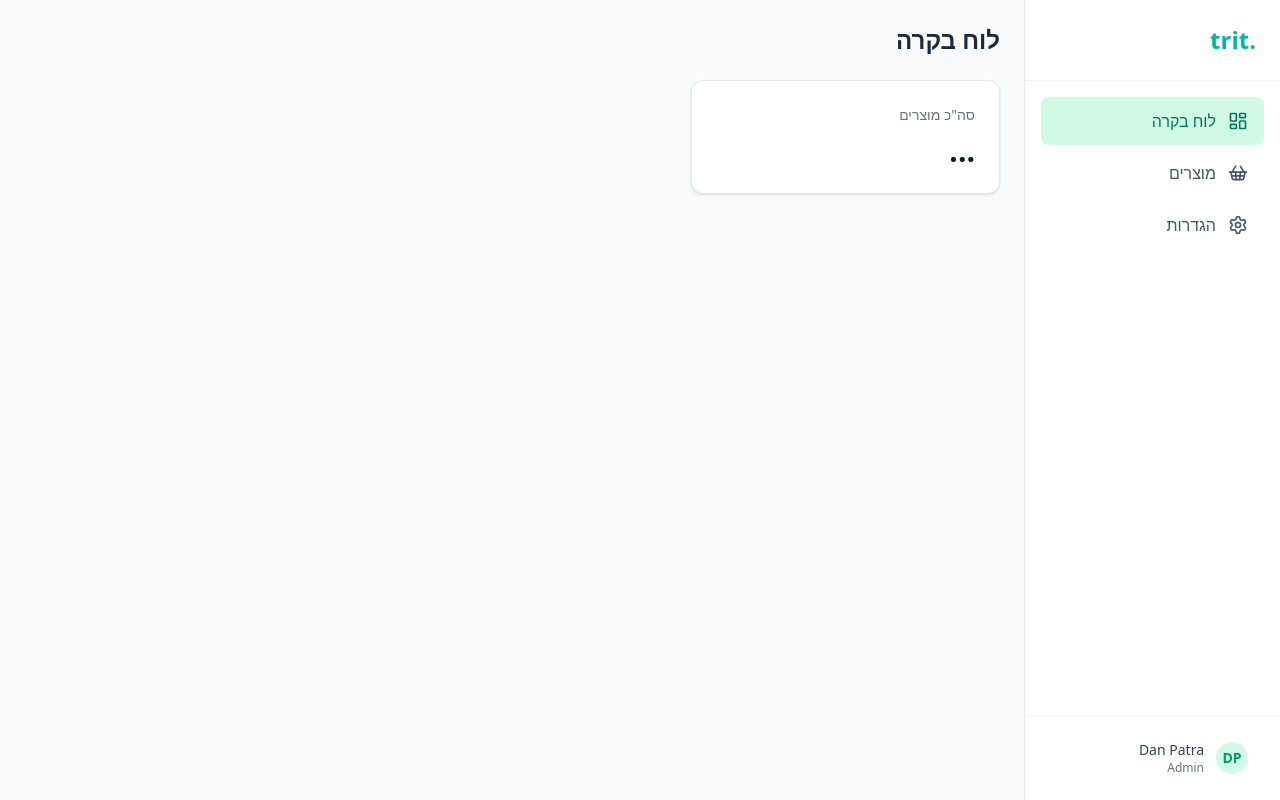
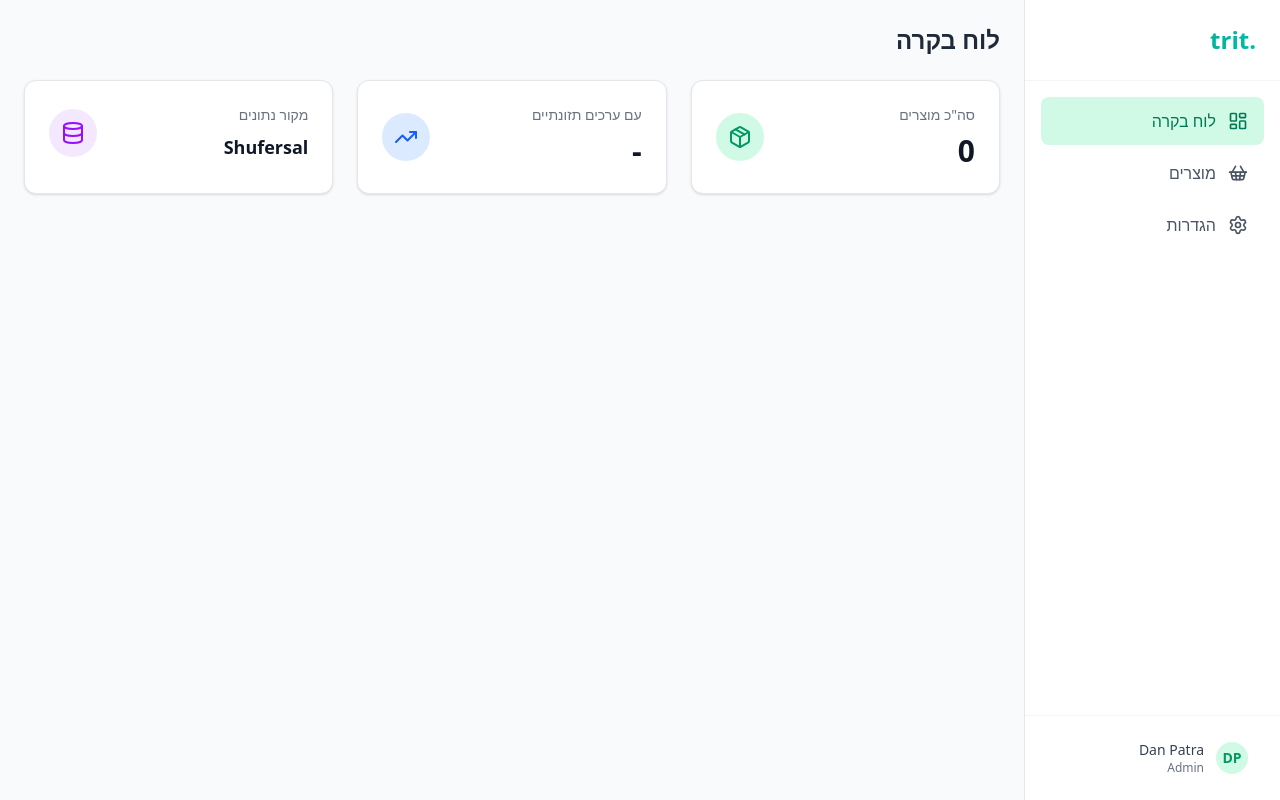
Before and after one commit to patras1/trit-dashboard, a React (Vite) app: page / in a window 1280 px wide. Built offline with nearby package versions, Linux system fonts and the light colour scheme; no server answers; the database is empty.

Commit message:
Add real product count to Dashboard

```diff
--- a/src/pages/Dashboard.tsx
+++ b/src/pages/Dashboard.tsx
@@ -1,12 +1,68 @@
+
+import { useEffect, useState } from 'react';
+import { supabase } from '../lib/supabase';
+import { Package, TrendingUp, Database } from 'lucide-react';
 
 export const Dashboard = () => {
+    const [totalProducts, setTotalProducts] = useState<number | null>(null);
+    const [loading, setLoading] = useState(true);
+
+    useEffect(() => {
+        fetchStats();
+    }, []);
+
+    const fetchStats = async () => {
+        setLoading(true);
+        const { count, error } = await supabase
+            .from('foods')
+            .select('*', { count: 'exact', head: true });
+
+        if (!error && count !== null) {
+            setTotalProducts(count);
+        }
+        setLoading(false);
+    };
+
     return (
         <div>
             <h1 className="text-2xl font-bold text-gray-800 mb-6">לוח בקרה</h1>
             <div className="grid grid-cols-1 md:grid-cols-3 gap-6">
                 <div className="bg-white p-6 rounded-xl shadow-sm border border-gray-200">
-                    <h3 className="text-gray-500 text-sm font-medium">סה"כ מוצרים</h3>
-                    <p className="text-3xl font-bold text-gray-900 mt-2">...</p>
+                    <div className="flex items-center justify-between">
+                        <div>
+                            <h3 className="text-gray-500 text-sm font-medium">סה"כ מוצרים</h3>
+                            <p className="text-3xl font-bold text-gray-900 mt-2">
+                                {loading ? '...' : totalProducts?.toLocaleString('he-IL')}
+                            </p>
+                        </div>
+                        <div className="w-12 h-12 rounded-full bg-emerald-100 flex items-center justify-center">
+                            <Package className="text-emerald-600" size={24} />
+                        </div>
+                    </div>
+                </div>
+
+                <div className="bg-white p-6 rounded-xl shadow-sm border border-gray-200">
+                    <div className="flex items-center justify-between">
+                        <div>
+                            <h3 className="text-gray-500 text-sm font-medium">עם ערכים תזונתיים</h3>
+                            <p className="text-3xl font-bold text-gray-900 mt-2">-</p>
+                        </div>
+                        <div className="w-12 h-12 rounded-full bg-blue-100 flex items-center justify-center">
+                            <TrendingUp className="text-blue-600" size={24} />
+                        </div>
+                    </div>
+                </div>
+
+                <div className="bg-white p-6 rounded-xl shadow-sm border border-gray-200">
+                    <div className="flex items-center justify-between">
+                        <div>
+                            <h3 className="text-gray-500 text-sm font-medium">מקור נתונים</h3>
+                            <p className="text-lg font-bold text-gray-900 mt-2">Shufersal</p>
+                        </div>
+                        <div className="w-12 h-12 rounded-full bg-purple-100 flex items-center justify-center">
+                            <Database className="text-purple-600" size={24} />
+                        </div>
+                    </div>
                 </div>
             </div>
         </div>
```
